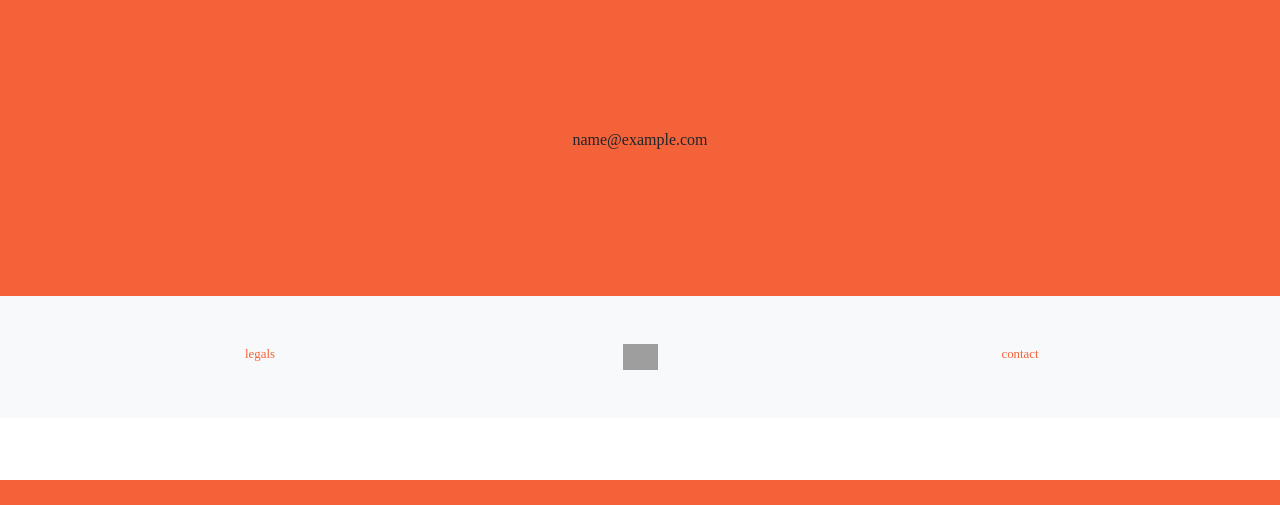
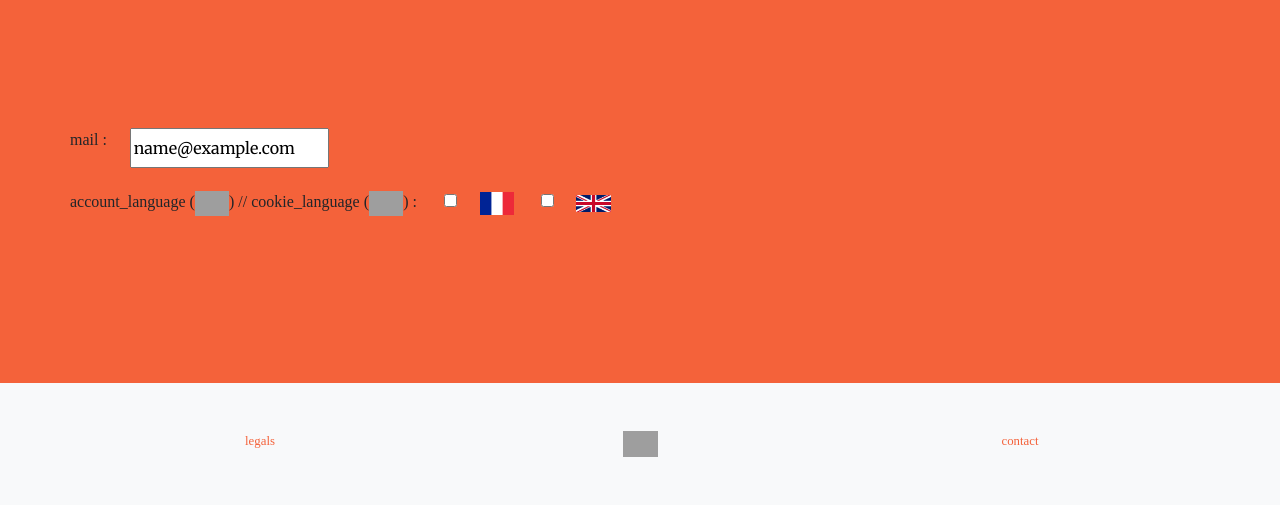
Before and after one commit to Julien-V/P10, a Django app: page /account in a window 1280 px wide. Shown: the part 320-825 px from the top of the page. Before the commit the page ends 800 px from the top, so only its background shows below. Run offline with Django 3.2, Linux system fonts and the light colour scheme; the visitor is signed in with stand-in values (Sample User, id 1); data that the repository does not hold is empty; some libraries are stand-ins or nearby versions; some web fonts are replaced; grey boxes are pictures that could not be loaded.

Commit message:
Add account_language, users can edit account_language in account.html

```diff
--- a/results/lang/en_GB.json
+++ b/results/lang/en_GB.json
@@ -1,5 +1,7 @@
 {
 	"language": "en_GB",
+    "account_language": "Account Language",
+    "cookie_language":"Language currently displayed (cookie)",
 	"pur_beurre_title": "Pur Beurre(en) -",
     "connection": "Connection",
     "log_in": "Log In",
--- a/results/lang/fr_FR.json
+++ b/results/lang/fr_FR.json
@@ -1,5 +1,7 @@
 {
 	"language": "fr_FR",
+    "account_language": "Langue du compte",
+    "cookie_language": "Langue actuellement affichée (cookie)",
 	"pur_beurre_title": "Pur Beurre(fr) -",
     "connection": "Connexion",
     "log_in": "Se connecter",
--- a/results/static/css/custom.css
+++ b/results/static/css/custom.css
@@ -103,7 +103,7 @@ p, a {
 	display: flex;
 }
 
-#current-lang-img, #flag-lang-img{
+#current-lang-img, #flag-lang-img {
 	max-width:10%;
 }
 
@@ -111,17 +111,30 @@ p, a {
 	display: none;
 }
 
-#lang-selector:hover a{
+#flag-img {
+	width: 3%;
+}
+
+#lang-selector:hover a {
 	float:left;
 	width:50%;
 }
 
-#lang-selector:hover #flag-lang-img{
+#lang-selector:hover #flag-lang-img {
 	display: inline-block;
 	flex: 50%;
 	max-width: 20%
 }
 
-#lang-selector:hover #current-lang-img{
+#lang-selector:hover #current-lang-img {
 	display: none;
 }
+
+#email-input, #lg-input {
+	margin-right: 2%;
+	margin-left: 2%;
+}
+
+#user-profile-field {
+	margin-bottom: 2%;
+}
--- a/results/static/js/results.js
+++ b/results/static/js/results.js
@@ -9,3 +9,23 @@ $('#en_GB').click(function(e) {
 	document.cookie = "lang=en_GB"
 	location.reload()
 })
+
+
+$(':checkbox').click(function() {
+    $(':checkbox').not(this).prop('checked', false);
+});
+
+
+$(':checkbox').change(function() {
+	if ($(this).is(':checked')) {
+		let val = $(this)[0].value;
+		document.cookie = "lang="+val;
+		let csrf = $('input[name="csrfmiddlewaretoken"]')[0].value;
+		$.post("/ch_lang", {lang: val, csrfmiddlewaretoken: csrf})
+			.done(function(data) {
+				if (data) {
+					location.reload();
+				}
+			});
+	}
+});
--- a/results/templates/account.html
+++ b/results/templates/account.html
@@ -1,10 +1,17 @@
 {% extends "base_results.html" %}
-
+{% load custom_tags %}
 {% block page_content_extended %}
 <section class="page-section bg-primary" id="product">
-	<div class="container">
-		<div class="row justify-content-center">
-			<p>{{ user.email }}</p>
+	<div class="container" id="user-profile">
+		<div class="row" id="user-profile-field">
+			<p>{% print_tr "mail" %} : </p>
+			<input id="email-input" name="email" type="input" readonly value="{{ user.email }}">
+			<br>
+		</div>
+		<div class="row" id="user-profile-field">
+			<p>{% print_tr "account_language" %} (<img id="flag-img" src="/static/assets/img/{{ user.profile.lang }}.png"/>) // {% print_tr "cookie_language" %} (<img id="flag-img" src="/static/assets/img/{% print_tr 'language' %}.png"/>) : <input type="checkbox" name="lg" id="lg-input" value="fr_FR"><img id="flag-img" src="/static/assets/img/fr_FR.png"/>
+			<input type="checkbox" name="lg" id="lg-input" value="en_GB"><img id="flag-img" src="/static/assets/img/en_GB.png"/>
+			</p>
 		</div>
 	</div>
 </section>
--- a/results/urls.py
+++ b/results/urls.py
@@ -12,6 +12,7 @@ urlpatterns = [
     path('sign_up', views.sign_up, name="register"),
     path('account', views.account, name="account"),
     path('terms', views.terms, name="terms"),
+    path('ch_lang', views.ch_lang, name="ch_lang"),
     path('home', views.index, name='home'),
     path('', views.index, name="home")
 ]
--- a/results/views.py
+++ b/results/views.py
@@ -1,6 +1,7 @@
 from django.shortcuts import render, redirect, reverse
 
 from django.http import HttpResponseNotFound
+from django.http import HttpResponse
 
 from django.contrib.auth import authenticate, login, logout
 from django.contrib.auth.models import User
@@ -13,7 +14,7 @@ from datetime import datetime as dt
 
 from results.models import CategoriesProducts as pb_cat_prod
 from results.models import Product, Favorite
-from results.models import Profile
+from results.models import Translation, Profile
 
 from results.forms import ConnectionForm, RegisterForm
 
@@ -203,6 +204,26 @@ def account(req):
 
 
 @login_required
+def ch_lang(req):
+    """This view changes account language"""
+    if req.method == "POST":
+        query = req.POST.get('lang')
+        if not query:
+            return HttpResponse(False)
+        else:
+            lang_available = Translation._meta.get_fields()
+            lang_available = [f.name for f in lang_available if '_' in f.name]
+            try:
+                user = User.objects.get(username=req.user)
+                if query in lang_available:
+                    user.profile.lang = query
+                    user.profile.save()
+                    return HttpResponse(True)
+            except User.DoesNotExist:
+                return HttpResponse(False)
+
+
+@login_required
 def log_out(req):
     logout(req)
     return redirect(reverse('home'))
```
Also changed, not shown: results/test/conftest.py (+4 -1 lines), results/test/test_authentificated_views.py (+25 -0 lines).
